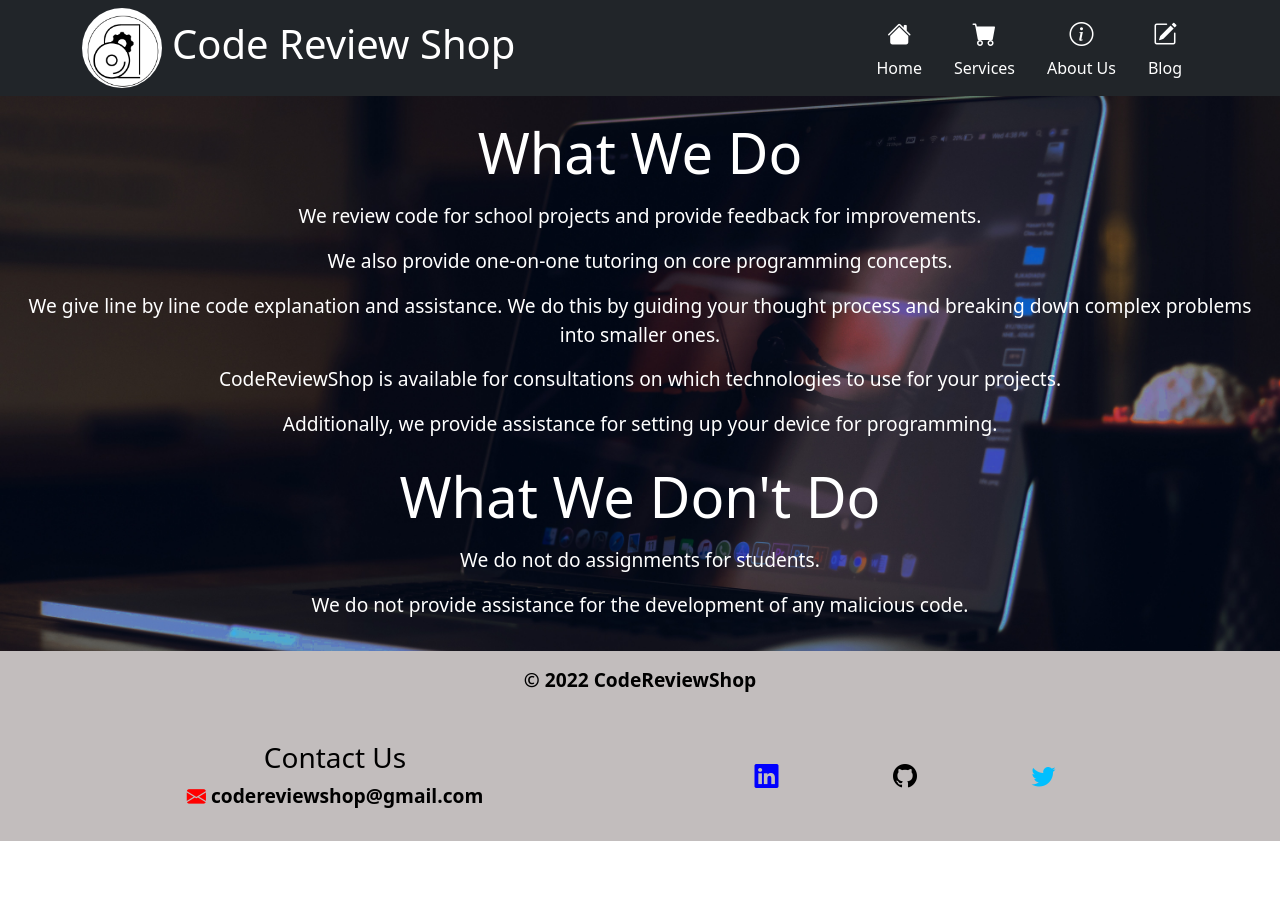
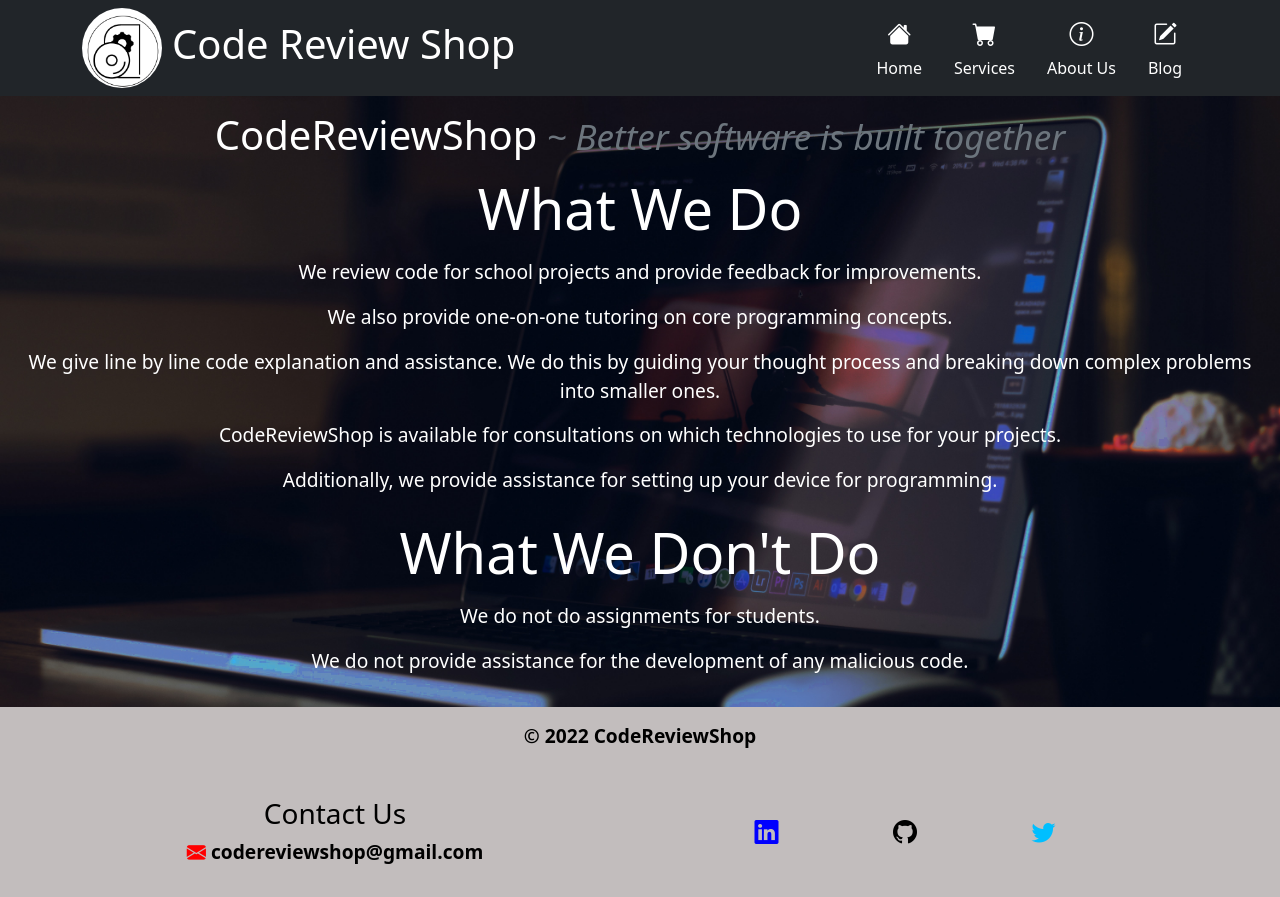
Before and after one commit to project-graveyard/codereviewshop, a React (Create React App) app: page /about in a window 1280 px wide. Before the commit the page ends 841 px from the top, so only its background shows below. Built offline with nearby package versions, Linux system fonts and the light colour scheme.

Commit message:
add slogan

```diff
--- a/src/Pages/About/About.js
+++ b/src/Pages/About/About.js
@@ -6,6 +6,7 @@ function About() {
   return (
     <div className="about">
       <div className="about__content">
+        <h1><span>CodeReviewShop</span><small className="text-muted fw-normal fst-italic"> ~ Better software is built together</small></h1>
         <h2 className="display-4 fw-normal p-2">What We Do</h2>
         <p className="about__text">
           We review code for school projects and provide feedback for improvements.
```
